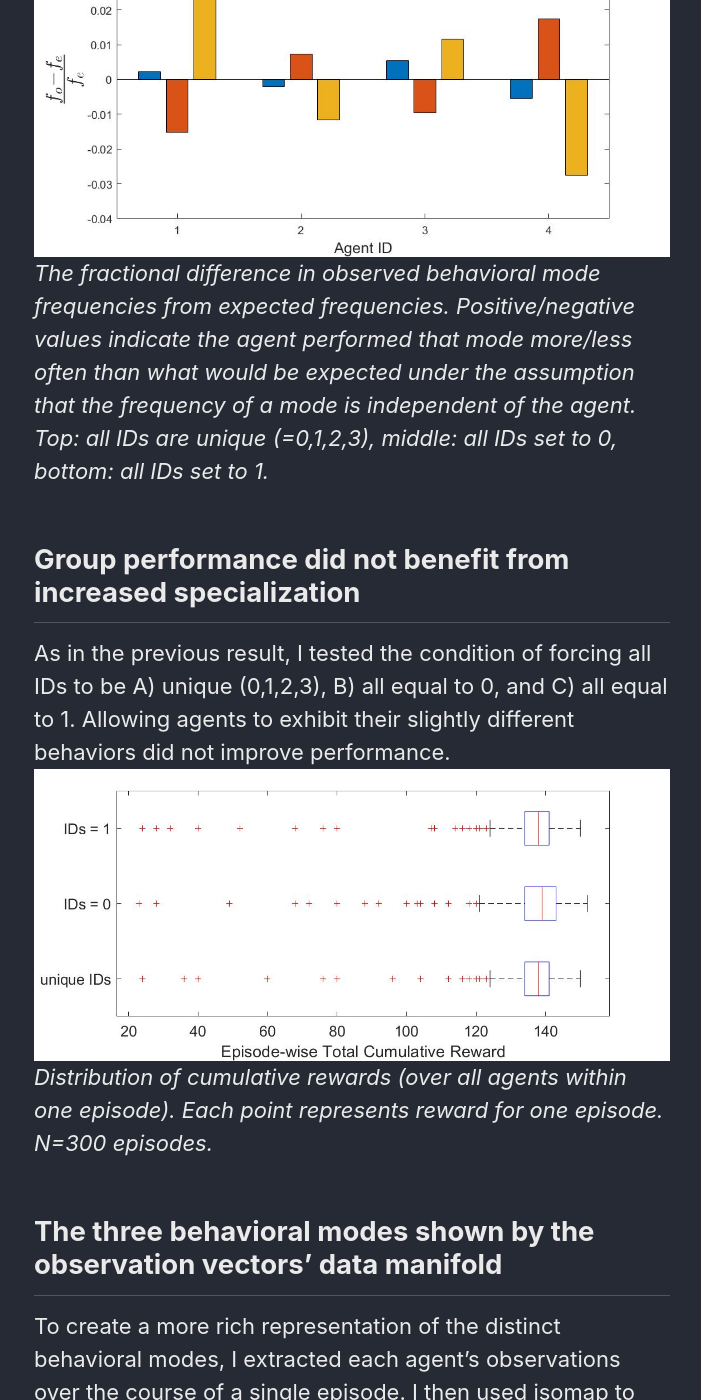
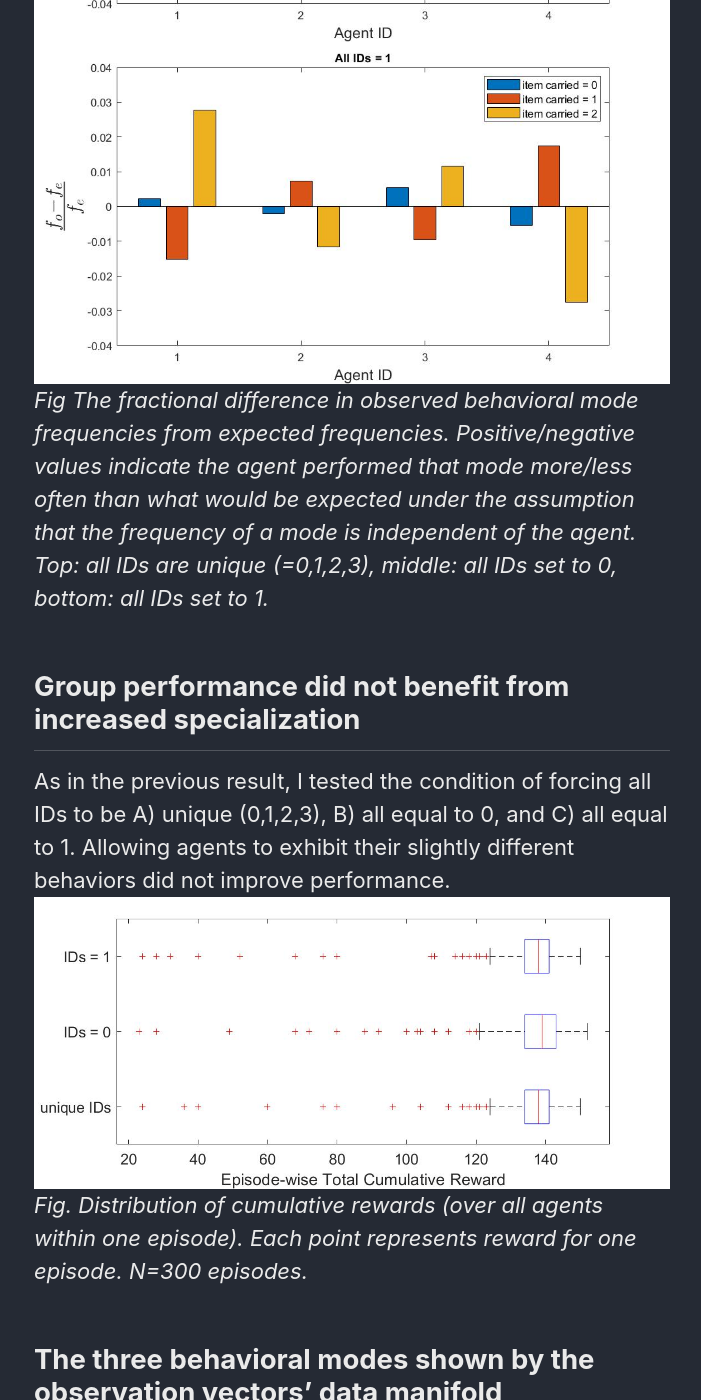
Before and after one commit to M-Lin-DM/M-Lin-DM.github.io, a Jekyll site: the page built from _posts/2020-04-17-Transporters-Project.md, in a window 1280 px wide and 1400 px high, scrolled down 11627 px. Shown: the whole window, without its empty margins (288-989 px from the left). Built offline with Jekyll 4.4.1, drawn with Linux system fonts in a browser that asks for light colours; cached includes are drawn as plain includes; nearby versions of some CDN libraries; formulas are drawn with MathJax 3; some of the changed lines change nothing that is shown.

Commit message:
draft transporter post

```diff
--- a/_posts/2020-04-17-Transporters-Project.md
+++ b/_posts/2020-04-17-Transporters-Project.md
@@ -26,7 +26,11 @@
 
 ### Partially unshared neural network parameters
 The inclusion of a one-hot encoded ID implicitly allows agents **partially unshared** neural network parameters in the first dense layer. An agent has exclusive access to a subset of weights in this layer (fig below). In the single-agent case, the influence of a single binary state is evidently enough to induce a different behavioral mode. This suggests that including one-hot encoded IDs may be sufficient to allow emergent behavioral differentiation through the process of training. **In this project I assess the impact of providing each agent their own one-hot encoded ID number as part of their observation.**
-![](/images/transporters/onehotNN.jpg)
+
+<img src="/images/transporters/onehotNN.jpg"
+     alt="NN diagram showing output of a one-hot vector input"
+     width=900/>
+
 *Fig. Red lines highlight the subset of weights available to an agent with ID=2 (of 3). During training and inference, no other agents will use these weights as that input node will be set to 0.*
 ## Obligatory vs. Emergent Cooperation
 In multi-agent reinforcement learning and agent-based modeling, it is important to make a distiction between the (more interesting) "emergent" cooperation and what I would call "obligatory" or "prescribed" cooperation. This project uses the latter. I define emergent cooperation as cooperative behavior (agents working together to do a task) which has not been directly incentivized and is not absolutely required to perform well on a task. Obligatory cooperation on the other hand has been strongly incentivized, possibly using rewards that reinforce the cooperative act directly. My project directly reinforces cooperative acts using dense rewards and even makes such acts necessary in order to complete the task.
@@ -35,8 +39,13 @@
 I train agents to acheive a group-level objective: transporting items across a space as fast as possible. The game is designed so that it **requires** cooperation to complete the task. Specifically, agents can retrieve green spheres (item 1) from the source box, but they can't deposit them in the sink box themselves. Instead they must pass it to an empty-handed neighbor, who can then deposit it in the sink box. That is, only those who have received item 1 from a neighbor can deposit it. This is achieved by automatically converting the item 1 to item 2 when it is received.
 
 To obtain item 1, pass it, and deposit item 2, agents must collide. The item transfer occurs at the same frame the collision occured. A reward of +1 is triggered by each of the three events and by no other collision types. In the case of passing, the reward is given to both the passer and receiver at the time of collison. Therefore, cooperation is not only required but incentivized directly. This contrasts with several works in multi-agent deep RL which achieve emergent cooperative behavior (ie without direct incentivization or requirement.) My study is directed more towards emergent diversity in a necessarily cooperative task.
-![](/images/transporters/transfer_on_contact.jpg)
+<!-- ![](/images/transporters/transfer_on_contact.jpg) -->
+<img src="/images/transporters/transfer_on_contact.jpg"
+     alt="object transfer steps diagram"
+     width=900/>
+
 *Fig. Agents (yellow cylinders) obtain and transfer items (spheres) at the moment of collision. An empty handed agent (item =0) must first retrieve item 1 from the source box (green). It can then transfer it to an empty-handed agent in step 2. The item will then self-convert to item 2 (red sphere). Finally the agent can deposit item 2 in the sink box (red cylinder)*
+
 
 ### Observations
 Agents receive the one-hot encoded item type $$\{0,1,2\}$$ that they are carrying $$V_{item-carried} \in \{0,1\}^{3}$$. This is critical to include as it allows the agent to adopt different behavioral when their item_carried changes. In practice, sudden shifts in behavior are common when this part of the observation vector changes (see video).
@@ -107,28 +116,40 @@
 
 ## Partially unshared parameters led to (mildly) increased specialization
 There were detectable but small differences in the behavior of agents with different IDs. The table shows the number of timesteps that each agent spent carrying each item. This is a simple way to quantify the difference in preferences for behavioral modes or tasks. A chi-squared test of independence showed a significant relationship between the ID number and item-carried $$\chi^2(6, N=3611996 (300 episodes)) = 1425, p<2E-16$$. This means the proportion of time spent in each mode differed significantly between agents.
-![](/images/transporters/tablefofe.jpg)
+<!-- ![](/images/transporters/tablefofe.jpg) -->
+<img src="/images/transporters/tablefofe.jpg"
+     alt="Observed and expected freqs table"
+     width=900/>
+
 *Fig. Observed $$f_o$$ and expected $$f_e$$ frequencies of timesteps each agent spent carrying each item. Expected is computed assuming independence of the variables.*
 
 Surprisingly, I found that when making all agent ID's identicle (using the same neural network, but providing the same ID as input to all agents), there is still a significant irregularity in the proportions that each agent spent in each mode. When all agents IDs are set to 0, $$\chi^2(6, N=3611996 (300 episodes)) = 489, p<2E-16$$. When all agents IDs are set to 1, $$\chi^2(6, N=3659996 (300 episodes)) = 674, p<2E-16$$. This suggests a natural variation in agents' roles between episodes.
-![](/images/transporters/SD.jpg)
-![](/images/transporters/SD0.jpg)
-![](/images/transporters/SD1.jpg)
-*The fractional difference in observed behavioral mode frequencies from expected frequencies. Positive/negative values indicate the agent performed that mode more/less often than what would be expected under the assumption that the frequency of a mode is independent of the agent. Top: all IDs are unique (=0,1,2,3), middle: all IDs set to 0, bottom: all IDs set to 1.*
+![](/images/transporters/SD.jpg){: .align-center}
+![](/images/transporters/SD0.jpg){: .align-center}
+![](/images/transporters/SD1.jpg){: .align-center}
+*Fig The fractional difference in observed behavioral mode frequencies from expected frequencies. Positive/negative values indicate the agent performed that mode more/less often than what would be expected under the assumption that the frequency of a mode is independent of the agent. Top: all IDs are unique (=0,1,2,3), middle: all IDs set to 0, bottom: all IDs set to 1.*
 
 
 ## Group performance did not benefit from increased specialization
 As in the previous result, I tested the condition of forcing all IDs to be A) unique (0,1,2,3), B) all equal to 0, and C) all equal to 1. Allowing agents to exhibit their slightly different behaviors did not improve performance.
 ![](/images/transporters/CumulativeR.jpg)
-*Distribution of cumulative rewards (over all agents within one episode). Each point represents reward for one episode. N=300 episodes.*
+*Fig. Distribution of cumulative rewards (over all agents within one episode). Each point represents reward for one episode. N=300 episodes.*
 
 ## The three behavioral modes shown by the observation vectors' data manifold
 To create a more rich representation of the distinct behavioral modes, I extracted each agent's observations over the course of a single episode. I then used isomap to perform dimensionality reduction on this data. I found that parts of the agent's trajectory when it was carrying different items lied on different sections of this observation data manifold (Fig.). The agents were also moving in opposite directions during the item-carried=0 and item-carried=2 modes, in order to receive and deliver the items properly.
-![](/images/transporters/agent0_item.jpg)
+<!-- ![](/images/transporters/agent0_item.jpg) -->
+<img src="/images/transporters/agent0_item.jpg"
+     alt="Observed and expected freqs table"
+     width=900/>
+
 *Fig. Each point represents one observation of one agent during a single episode containing 4 agents. Red: carrying item 2, green: carryin item 1, blue: empty-handed.*
 
 
-![](/images/transporters/agent0xcomp.jpg)
+<!-- ![](/images/transporters/agent0xcomp.jpg) -->
+<img src="/images/transporters/agent0xcomp.jpg"
+     alt="Observed and expected freqs table"
+     width=900/>
+
 *Fig. Same data as above, viewed from the same angle, but colorized by the x component of the agent's forward-facing vector. Agents were moving towards the sink box (+x) when carrying item 2 and moving towards the source box (-x) when empty handed in order to obtain a new item 1.*
 
 # Discussion and Conclusion
```
